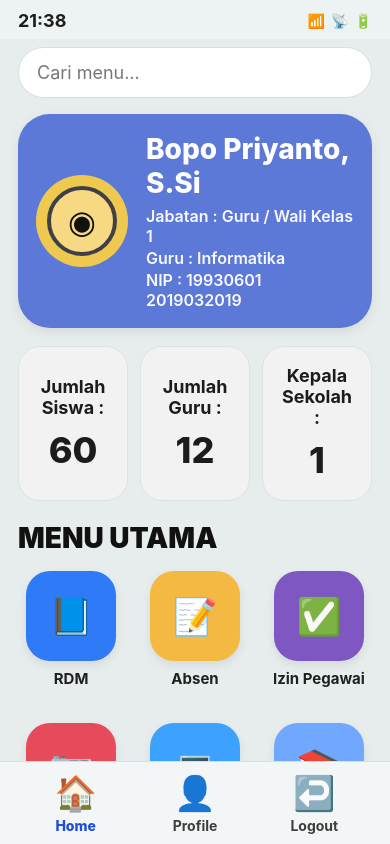
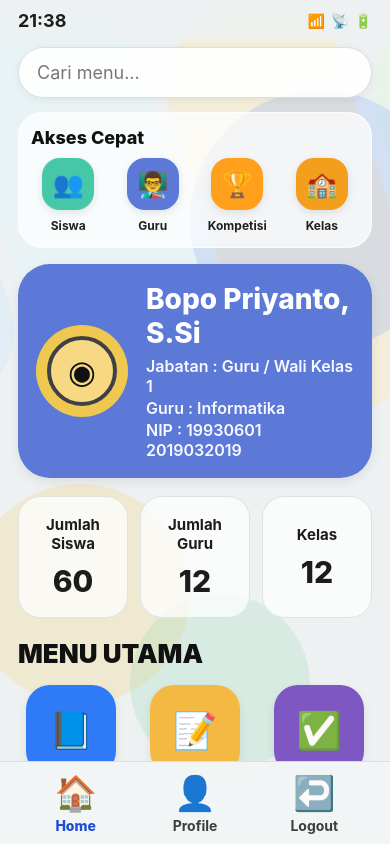
Before and after one commit to jembitijembuto-design/smpn1salatiga, a React Native app: screen / in a window 390 px wide. Built offline with nearby package versions, Linux system fonts and the light colour scheme.

Commit message:
Memperbarui UI aplikasi menjadi lebih profesional, rapi, dan edukatif dengan background bergerak tema pendidikan serta menu Kompetisi untuk model aplikasi SMP di Salatiga

```diff
--- a/App.js
+++ b/App.js
@@ -1,4 +1,4 @@
-import React, { useMemo, useState } from 'react';
+import React, { useMemo, useState, useRef, useEffect } from 'react';
 import {
   SafeAreaView,
   ScrollView,
@@ -9,6 +9,8 @@ import {
   TextInput,
   TouchableOpacity,
   Platform,
+  Animated,
+  Easing,
 } from 'react-native';
 
 const menuItems = [
@@ -22,8 +24,16 @@ const menuItems = [
   { id: 'siswa', label: 'Siswa', icon: '👥', color: '#46c7a7' },
   { id: 'kelas', label: 'Kelas', icon: '🏫', color: '#f39f1d' },
   { id: 'pelanggaran', label: 'Pelanggaran Siswa', icon: '⚠️', color: '#f77e3b' },
+  { id: 'kompetisi', label: 'Kompetisi', icon: '🏆', color: '#ff9f1c' },
   { id: 'report', label: 'Report', icon: '📋', color: '#2ec4b6' },
   { id: 'materi', label: 'Materi', icon: '☁️', color: '#9b59b6' },
+];
+
+const quickAccessItems = [
+  { id: 'siswa', label: 'Siswa', icon: '👥', color: '#46c7a7' },
+  { id: 'guru', label: 'Guru', icon: '👨‍🏫', color: '#5d79d8' },
+  { id: 'kompetisi', label: 'Kompetisi', icon: '🏆', color: '#ff9f1c' },
+  { id: 'kelas', label: 'Kelas', icon: '🏫', color: '#f39f1d' },
 ];
 
 const secondaryMenu = [
@@ -152,6 +162,31 @@ const moduleData = {
 function App() {
   const [selectedTab, setSelectedTab] = useState('home');
   const [query, setQuery] = useState('');
+  const animatedBackground = useRef(new Animated.Value(0)).current;
+
+  useEffect(() => {
+    Animated.loop(
+      Animated.sequence([
+        Animated.timing(animatedBackground, {
+          toValue: 1,
+          duration: 32000,
+          easing: Easing.linear,
+          useNativeDriver: true,
+        }),
+        Animated.timing(animatedBackground, {
+          toValue: 0,
+          duration: 32000,
+          easing: Easing.linear,
+          useNativeDriver: true,
+        }),
+      ])
+    ).start();
+  }, [animatedBackground]);
+
+  const driftX = animatedBackground.interpolate({
+    inputRange: [0, 1],
+    outputRange: [-80, 120],
+  });
 
   const filteredMenu = useMemo(() => {
     const source = selectedTab === 'home' ? menuItems : secondaryMenu;
@@ -192,16 +227,32 @@ function App() {
   const renderSummary = () => (
     <View style={styles.summaryRow}>
       <View style={styles.summaryCard}>
-        <Text style={styles.summaryLabel}>Jumlah Siswa :</Text>
+        <Text style={styles.summaryLabel}>Jumlah Siswa</Text>
         <Text style={styles.summaryValue}>{totalStudents}</Text>
       </View>
       <View style={styles.summaryCard}>
-        <Text style={styles.summaryLabel}>Jumlah Guru :</Text>
+        <Text style={styles.summaryLabel}>Jumlah Guru</Text>
         <Text style={styles.summaryValue}>{totalTeachers}</Text>
       </View>
       <View style={styles.summaryCard}>
-        <Text style={styles.summaryLabel}>Kepala Sekolah :</Text>
-        <Text style={styles.summaryValue}>{principal2026.length}</Text>
+        <Text style={styles.summaryLabel}>Kelas</Text>
+        <Text style={styles.summaryValue}>{totalClasses}</Text>
+      </View>
+    </View>
+  );
+
+  const renderQuickAccess = () => (
+    <View style={styles.quickAccessWrap}>
+      <Text style={styles.quickAccessTitle}>Akses Cepat</Text>
+      <View style={styles.quickAccessGrid}>
+        {quickAccessItems.map((item) => (
+          <TouchableOpacity key={item.id} style={styles.quickAccessCard} activeOpacity={0.9}>
+            <View style={[styles.quickAccessIcon, { backgroundColor: item.color }]}>
+              <Text style={styles.quickAccessIconText}>{item.icon}</Text>
+            </View>
+            <Text style={styles.quickAccessLabel}>{item.label}</Text>
+          </TouchableOpacity>
+        ))}
       </View>
     </View>
   );
@@ -327,6 +378,18 @@ function App() {
 
   return (
     <SafeAreaView style={styles.container}>
+      <Animated.View pointerEvents="none" style={styles.backgroundLayer}>
+        <Animated.View style={[styles.backgroundTrack, { transform: [{ translateX: driftX }] }]}>
+          <View style={styles.backgroundStrip} />
+          <View style={[styles.backgroundStrip, { backgroundColor: '#e2f7ff' }]} />
+          <View style={[styles.backgroundStrip, { backgroundColor: '#ffe7b2' }]} />
+          <View style={[styles.backgroundStrip, { backgroundColor: '#dff7dc' }]} />
+        </Animated.View>
+        <View style={styles.orbBlue} />
+        <View style={styles.orbYellow} />
+        <View style={styles.orbGreen} />
+      </Animated.View>
+
       <StatusBar barStyle="dark-content" backgroundColor="#dfe7e7" />
       <ScrollView style={styles.scroll} showsVerticalScrollIndicator={false}>
         {renderHeader()}
@@ -341,6 +404,7 @@ function App() {
           />
         </View>
 
+        {renderQuickAccess()}
         {renderProfileCard()}
         {renderSummary()}
         {renderMenuGrid()}
@@ -361,7 +425,58 @@ const styles = StyleSheet.create({
   },
   scroll: {
     flex: 1,
-    backgroundColor: '#e7ecec',
+    backgroundColor: 'transparent',
+  },
+  backgroundLayer: {
+    position: 'absolute',
+    inset: 0,
+    overflow: 'hidden',
+    backgroundColor: 'rgba(255,255,255,0.25)',
+  },
+  backgroundTrack: {
+    position: 'absolute',
+    top: 0,
+    left: -160,
+    right: -160,
+    height: 400,
+    flexDirection: 'row',
+    alignItems: 'flex-start',
+    opacity: 0.35,
+  },
+  backgroundStrip: {
+    width: 180,
+    height: 420,
+    borderRadius: 80,
+    marginRight: 26,
+    backgroundColor: '#cfe7ff',
+    transform: [{ rotate: '-18deg' }],
+  },
+  orbBlue: {
+    position: 'absolute',
+    width: 260,
+    height: 260,
+    borderRadius: 130,
+    backgroundColor: 'rgba(94, 147, 255, 0.18)',
+    top: 90,
+    right: -60,
+  },
+  orbYellow: {
+    position: 'absolute',
+    width: 220,
+    height: 220,
+    borderRadius: 110,
+    backgroundColor: 'rgba(255, 196, 70, 0.18)',
+    bottom: 140,
+    left: -30,
+  },
+  orbGreen: {
+    position: 'absolute',
+    width: 180,
+    height: 180,
+    borderRadius: 90,
+    backgroundColor: 'rgba(60, 190, 120, 0.12)',
+    bottom: 70,
+    right: 80,
   },
   statusBarWrap: {
     flexDirection: 'row',
@@ -370,7 +485,7 @@ const styles = StyleSheet.create({
     paddingHorizontal: 18,
     paddingTop: Platform.OS === 'android' ? 12 : 10,
     paddingBottom: 8,
-    backgroundColor: '#edf2f2',
+    backgroundColor: 'rgba(237, 242, 242, 0.8)',
   },
   timeText: {
     fontSize: 18,
@@ -387,7 +502,7 @@ const styles = StyleSheet.create({
     marginTop: 8,
   },
   searchInput: {
-    backgroundColor: '#fff',
+    backgroundColor: 'rgba(255,255,255,0.9)',
     borderRadius: 26,
     borderWidth: 1,
     borderColor: '#d7dfe2',
@@ -395,6 +510,57 @@ const styles = StyleSheet.create({
     paddingVertical: 14,
     fontSize: 18,
     color: '#111',
+    shadowColor: '#000',
+    shadowOpacity: 0.06,
+    shadowRadius: 8,
+    shadowOffset: { width: 0, height: 2 },
+  },
+  quickAccessWrap: {
+    marginHorizontal: 18,
+    marginTop: 14,
+    backgroundColor: 'rgba(255,255,255,0.72)',
+    borderRadius: 24,
+    paddingVertical: 14,
+    paddingHorizontal: 12,
+    borderWidth: 1,
+    borderColor: 'rgba(255,255,255,0.7)',
+  },
+  quickAccessTitle: {
+    fontSize: 18,
+    fontWeight: '800',
+    color: '#111',
+    marginBottom: 10,
+  },
+  quickAccessGrid: {
+    flexDirection: 'row',
+    justifyContent: 'space-between',
+    gap: 10,
+  },
+  quickAccessCard: {
+    flex: 1,
+    alignItems: 'center',
+  },
+  quickAccessIcon: {
+    width: 52,
+    height: 52,
+    borderRadius: 18,
+    justifyContent: 'center',
+    alignItems: 'center',
+    shadowColor: '#000',
+    shadowOpacity: 0.1,
+    shadowRadius: 8,
+    shadowOffset: { width: 0, height: 3 },
+    elevation: 2,
+  },
+  quickAccessIconText: {
+    fontSize: 25,
+  },
+  quickAccessLabel: {
+    marginTop: 8,
+    fontSize: 12,
+    fontWeight: '700',
+    color: '#202020',
+    textAlign: 'center',
   },
   profileCard: {
     marginHorizontal: 18,
@@ -458,7 +624,7 @@ const styles = StyleSheet.create({
   summaryCard: {
     flex: 1,
     minWidth: 100,
-    backgroundColor: '#f3f2f2',
+    backgroundColor: 'rgba(255,255,255,0.72)',
     borderRadius: 22,
     paddingVertical: 18,
     paddingHorizontal: 16,
@@ -468,14 +634,14 @@ const styles = StyleSheet.create({
     borderColor: '#dfe2e5',
   },
   summaryLabel: {
-    fontSize: 18,
+    fontSize: 15,
     fontWeight: '700',
     color: '#1c1c1c',
     marginBottom: 10,
     textAlign: 'center',
   },
   summaryValue: {
-    fontSize: 36,
+    fontSize: 30,
     fontWeight: '800',
     color: '#1c1c1c',
   },
@@ -484,7 +650,7 @@ const styles = StyleSheet.create({
     marginHorizontal: 18,
   },
   sectionTitle: {
-    fontSize: 28,
+    fontSize: 26,
     fontWeight: '900',
     color: '#111',
     marginBottom: 16,
@@ -540,7 +706,7 @@ const styles = StyleSheet.create({
     marginBottom: 10,
   },
   personCard: {
-    backgroundColor: '#fff',
+    backgroundColor: 'rgba(255,255,255,0.8)',
     borderRadius: 18,
     padding: 14,
     marginBottom: 10,
@@ -560,7 +726,7 @@ const styles = StyleSheet.create({
     marginTop: 2,
   },
   studentCard: {
-    backgroundColor: '#fff',
+    backgroundColor: 'rgba(255,255,255,0.8)',
     borderRadius: 16,
     padding: 12,
     marginBottom: 8,
@@ -595,7 +761,7 @@ const styles = StyleSheet.create({
     justifyContent: 'space-around',
     paddingVertical: 10,
     paddingHorizontal: 16,
-    backgroundColor: '#f3f6f6',
+    backgroundColor: 'rgba(243,246,246,0.94)',
     borderTopWidth: 1,
     borderTopColor: '#d7dfe2',
   },
```
